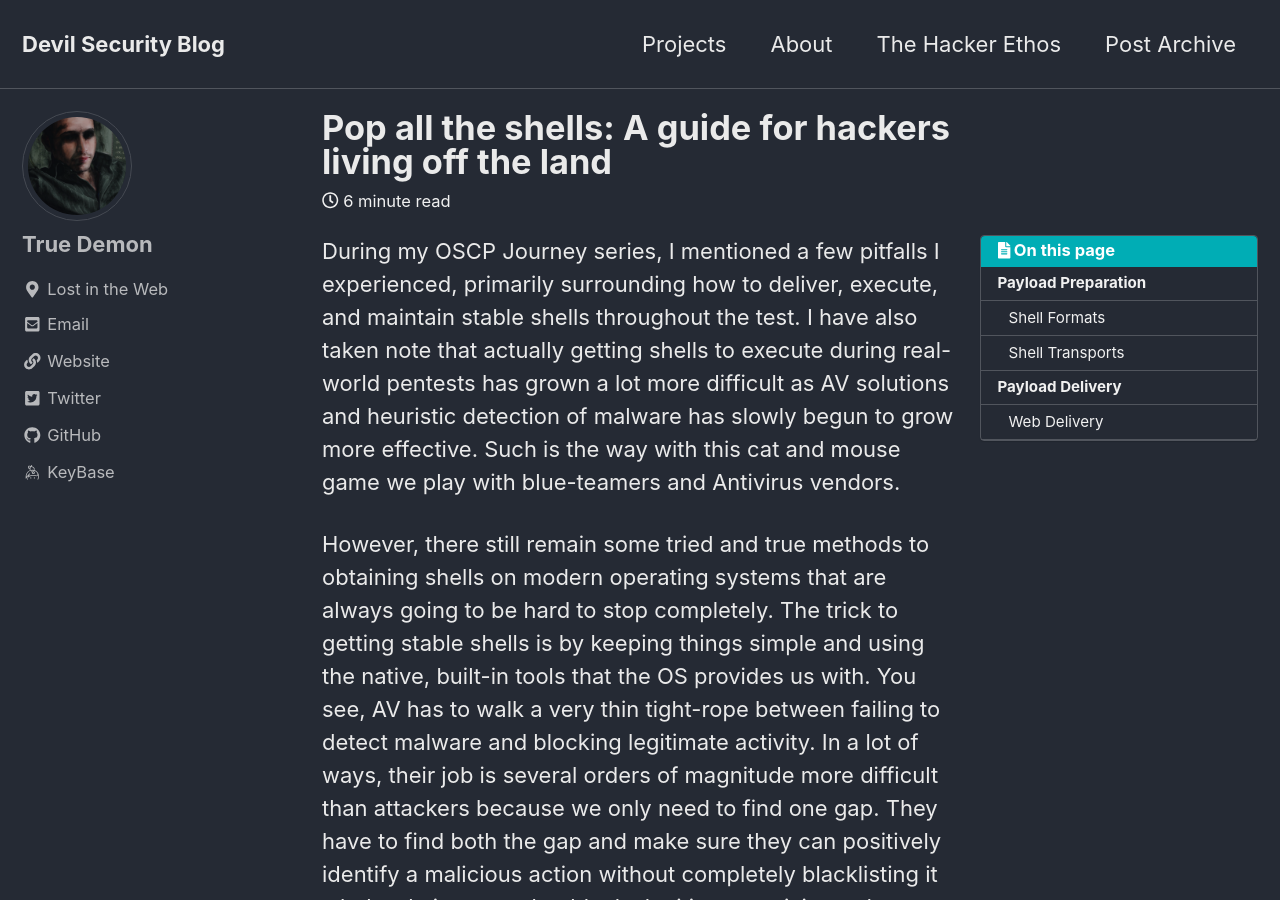
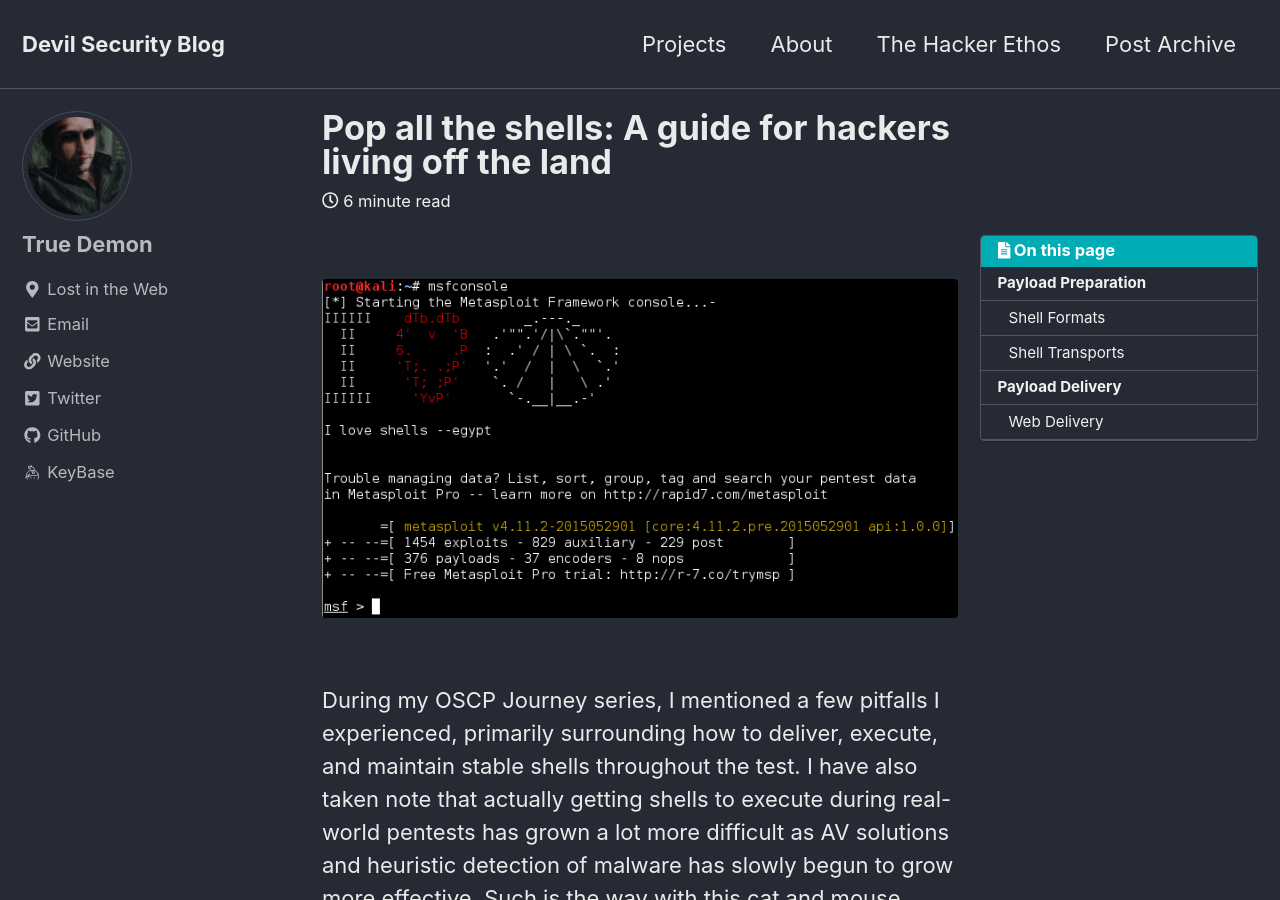
Before and after one commit to True-Demon/true-demon.github.io, a Jekyll site: the page built from _posts/2019/2019-03-23-pop-all-the-shells.md, in a window 1280 px wide and 900 px high. Built offline with Jekyll 4.4.1, drawn with Linux system fonts in a browser that asks for light colours; cached includes are drawn as plain includes; nearby versions of some CDN libraries.

Commit message:
Splash change

```diff
--- a/_posts/2019/2019-03-23-pop-all-the-shells.md
+++ b/_posts/2019/2019-03-23-pop-all-the-shells.md
@@ -5,6 +5,8 @@ date: "2019-03-23 14:16"
 author_profile: true
 toc: true
 ---
+
+{% include figure image_path="/images/posts/heart-shells.png" type=center %}
 
 During my OSCP Journey series, I mentioned a few pitfalls I experienced, primarily surrounding how to deliver, execute, and maintain stable shells throughout the test. I have also taken note that actually getting shells to execute during real-world pentests has grown a lot more difficult as AV solutions and heuristic detection of malware has slowly begun to grow more effective. Such is the way with this cat and mouse game we play with blue-teamers and Antivirus vendors.
 
```
Also changed, not shown: images/posts/heart-shells.png (added).
